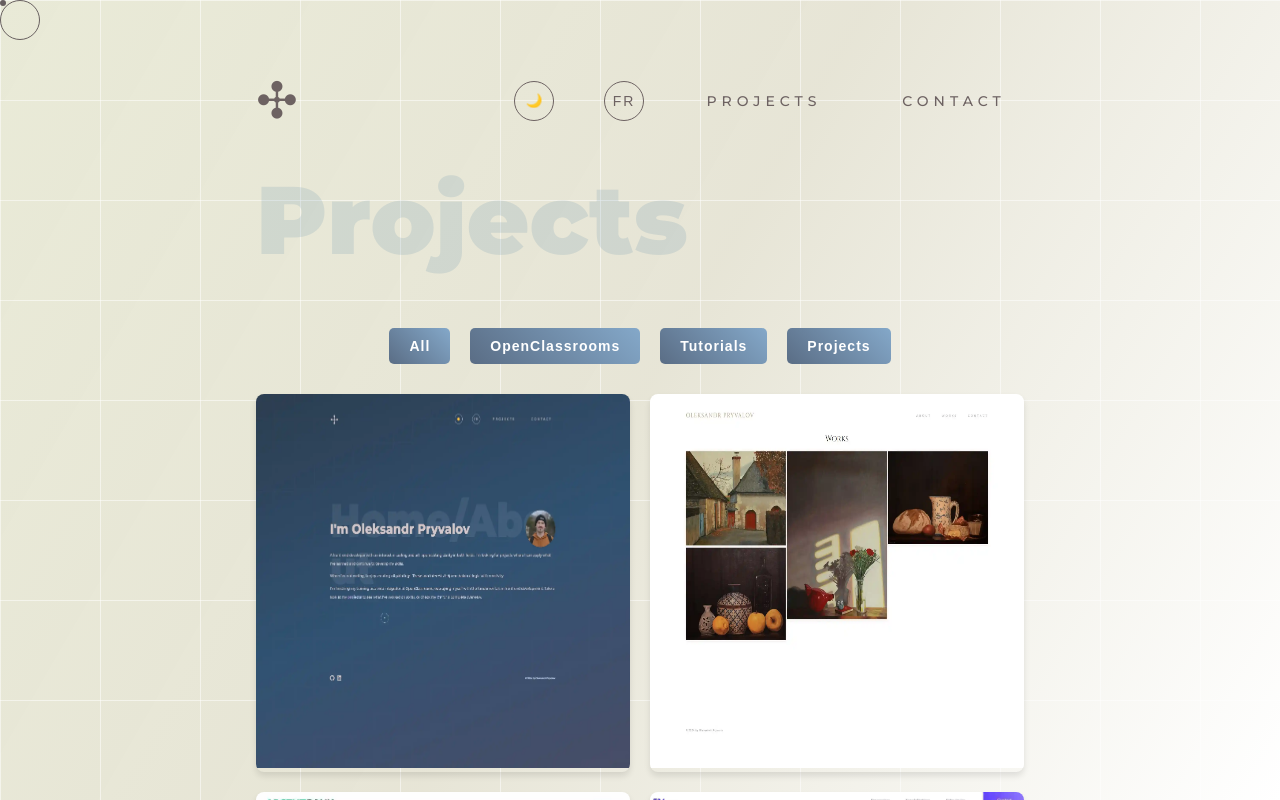
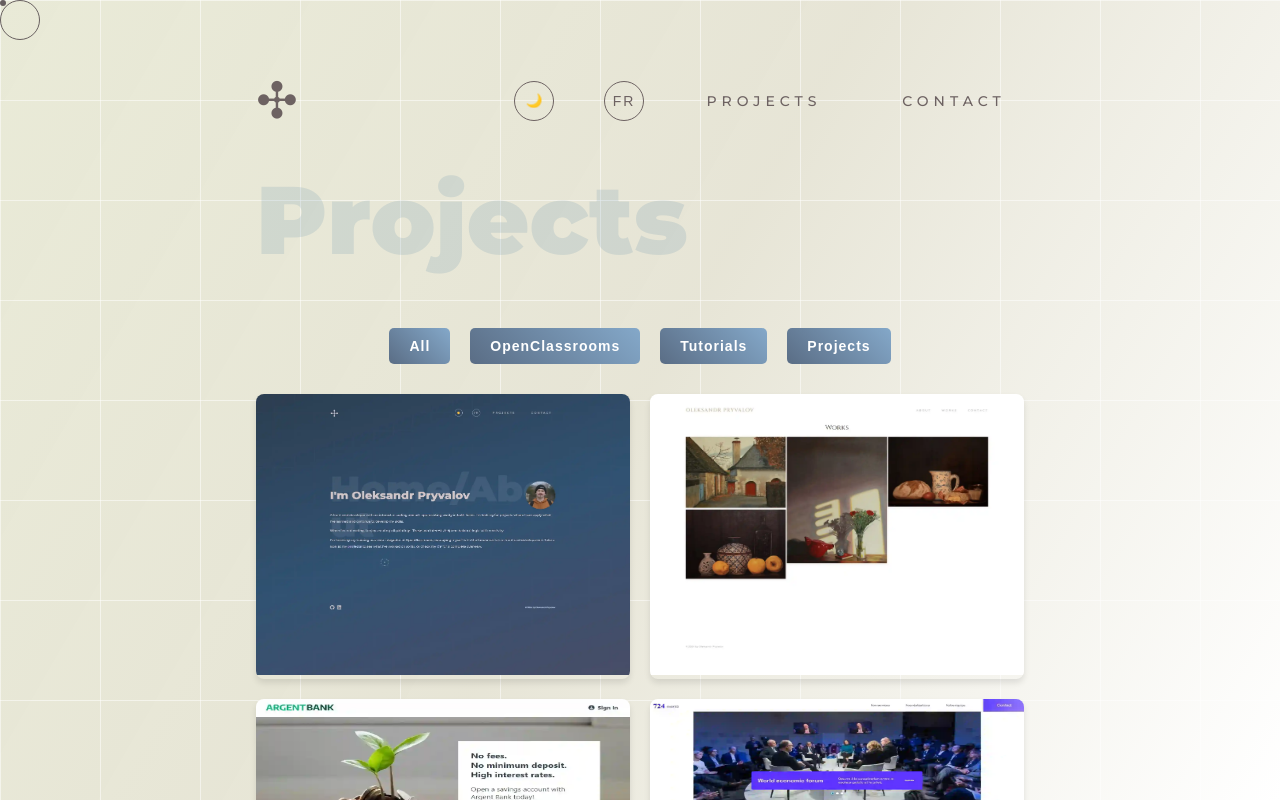
Before and after one commit to multumInParvo/my-portfolio, a React (Create React App) app: page /projects in a window 1280 px wide. Shown: the top 800 px of the page. Built offline with nearby package versions, Linux system fonts and the light colour scheme.

Commit message:
Correct aspect-ratio

```diff
--- a/src/components/ProjectCard/ProjectCard.scss
+++ b/src/components/ProjectCard/ProjectCard.scss
@@ -11,7 +11,7 @@
     height: auto;
     display: block;
     transition: transform 0.3s ease;
-    aspect-ratio: 4 / 4;
+    aspect-ratio: 4 / 3;
   }
 
   .project-overlay {
@@ -23,7 +23,7 @@
     background: rgba(0, 0, 0, 0.7);
     display: flex;
     flex-direction: column;
-    justify-content: end;
+    justify-content: center;
     align-items: center;
     opacity: 0;
     transition: opacity 0.6s ease;
@@ -31,7 +31,6 @@
     text-align: center;
     gap: 20px;
     cursor: pointer;
-  }
 
     .project-title {
       color: #fff;
@@ -61,6 +60,7 @@
       font-size: 0.8rem;
       font-weight: bold;
     }
+  }
 
   &:hover {
     .project-image {
@@ -82,6 +82,10 @@
 
     .project-overlay {
       justify-content: center;
+
+      .project-description {
+        font-size: 0.8rem;
       }
     }
   }
+}
```
Lines whose indentation alone changed are shown as unchanged.
